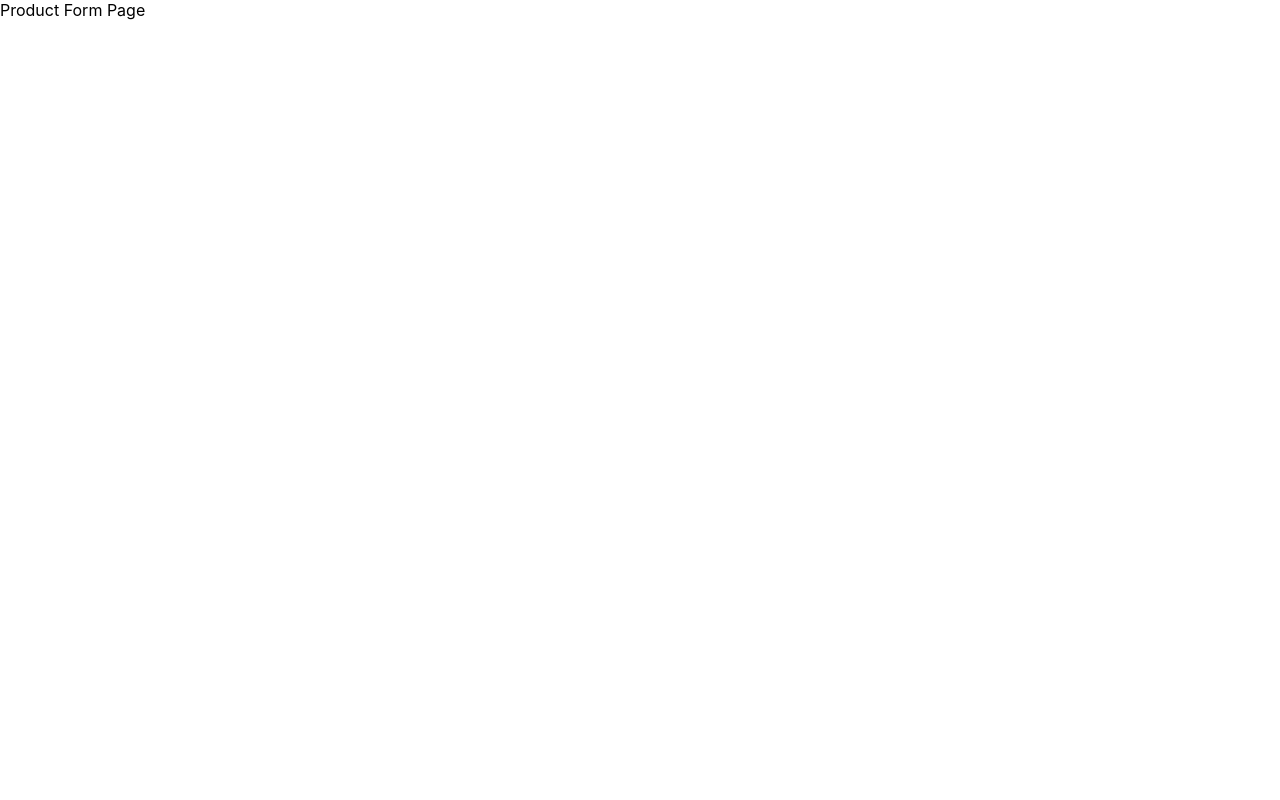
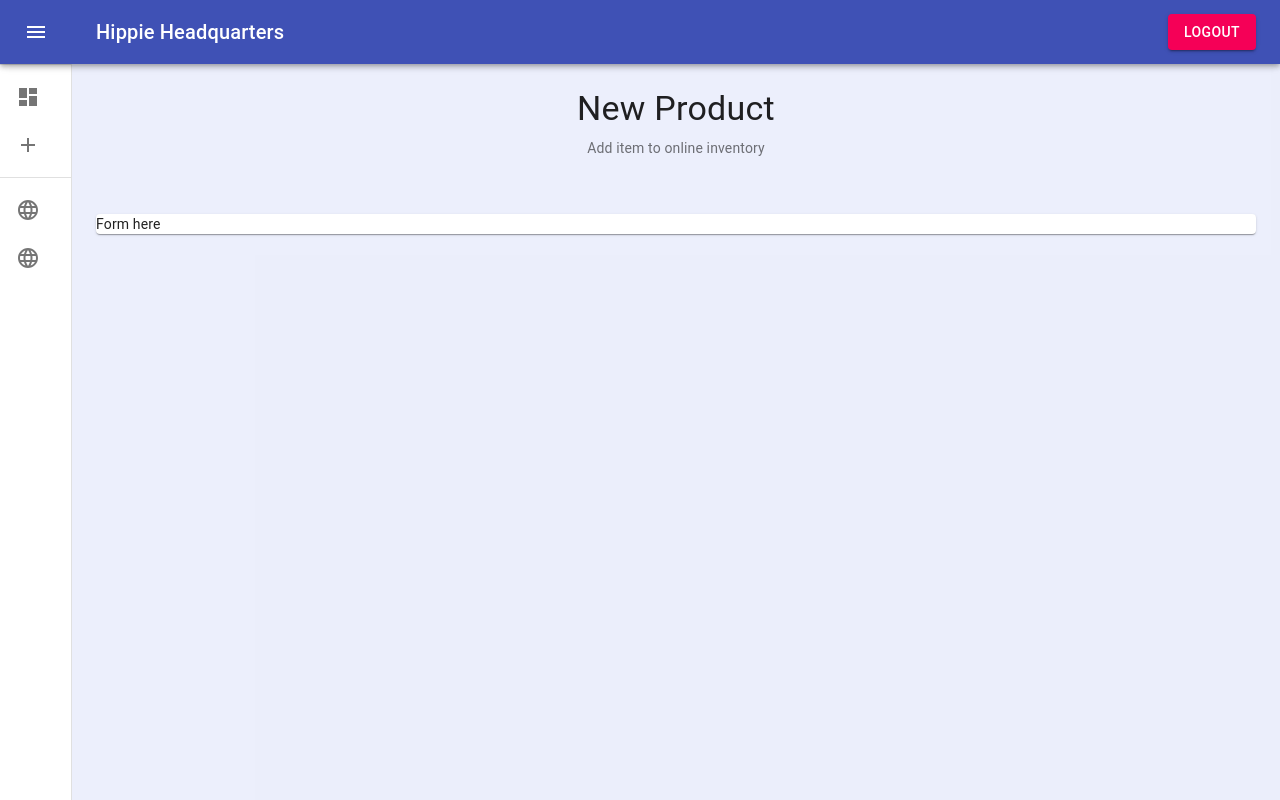
Before and after one commit to AaronMacken/e-Commerce-Controller, a React (Create React App) app: page /products/new in a window 1280 px wide. Built offline with nearby package versions, Linux system fonts and the light colour scheme.

Commit message:
Add title styling to pages

```diff
--- a/package.json
+++ b/package.json
@@ -8,11 +8,13 @@
     "@testing-library/jest-dom": "^4.2.4",
     "@testing-library/react": "^9.4.0",
     "@testing-library/user-event": "^7.2.1",
+    "formik": "^2.0.8",
     "react": "^16.12.0",
     "react-dom": "^16.12.0",
     "react-router-dom": "^5.1.2",
     "react-scripts": "3.3.0",
-    "recharts": "^2.0.0-beta.1"
+    "recharts": "^2.0.0-beta.1",
+    "yup": "^0.28.0"
   },
   "scripts": {
     "start": "react-scripts start",
--- a/src/components/ProductForm.js
+++ b/src/components/ProductForm.js
@@ -1,11 +1,68 @@
-import React, { Component } from 'react'
+import React, { Component } from "react";
+import { Formik, Form, Field, ErrorMessage } from "formik";
+import { makeStyles } from "@material-ui/core/styles";
+import * as Yup from "yup";
+import Navbar from "../components/Navbar";
+import { Grid, Paper, Input, Typography, Container } from "@material-ui/core";
 
-export default class ProductForm extends Component {
-    render() {
-        return (
-            <div>
-                Product Form Page
-            </div>
-        )
-    }
+const useStyles = makeStyles(theme => ({
+  root: {
+    display: "flex"
+  },
+  appBarSpacer: theme.mixins.toolbar,
+  content: {
+    flexGrow: 1,
+    height: "100vh",
+    overflow: "auto",
+    backgroundColor: "#c0cbff40"
+  },
+  titleWrapper: {
+    padding: theme.spacing(3)
+  },
+  title: {
+    marginBottom: theme.spacing(1)
+  },
+  container: {
+    paddingTop: theme.spacing(4),
+    paddingBottom: theme.spacing(4)
+  },
+  gridItem: {
+    margin: "auto"
+  }
+}));
+
+export default function ProductForm() {
+  const classes = useStyles();
+  return (
+    <div className={classes.root}>
+      <Navbar />
+      <main className={classes.content}>
+        <div className={classes.appBarSpacer} />
+        <div className={classes.titleWrapper}>
+          <Typography
+            component="h1"
+            variant="h4"
+            color="textPrimary"
+            align="center"
+            className={classes.title}
+          >
+            New Product
+          </Typography>
+          <Typography
+            display="block"
+            variant="p"
+            color="textSecondary"
+            align="center"
+          >
+            Add item to online inventory
+          </Typography>
+        </div>
+        <Container maxWidth="lg" className={classes.container}>
+         <Paper>
+             Form here
+         </Paper>
+        </Container>
+      </main>
+    </div>
+  );
 }
--- a/src/containers/Products.js
+++ b/src/containers/Products.js
@@ -1,39 +1,38 @@
-import React from 'react';
-import Navbar from '../components/Navbar';
-import { makeStyles } from '@material-ui/core/styles';
-import Container from '@material-ui/core/Container';
-import { Grid } from '@material-ui/core';
-import { Paper } from '@material-ui/core';
-import { Input } from '@material-ui/core';
-import { Typography } from '@material-ui/core';
-import ProductItem from './ProductItem';
+import React from "react";
+import Navbar from "../components/Navbar";
+import { makeStyles } from "@material-ui/core/styles";
+import Container from "@material-ui/core/Container";
+import { Grid, Paper, Input, Typography } from "@material-ui/core";
+import ProductItem from "./ProductItem";
 
 const useStyles = makeStyles(theme => ({
   root: {
-        display: 'flex'
+    display: "flex"
   },
   appBarSpacer: theme.mixins.toolbar,
   content: {
     flexGrow: 1,
-        height: '100vh',
-        overflow: 'auto',
+    height: "100vh",
+    overflow: "auto",
     backgroundColor: "#c0cbff40"
-    },
-    title: {
-        fontSize: '10rem'
   },
   container: {
     paddingTop: theme.spacing(4),
     paddingBottom: theme.spacing(4)
   },
-    gridItem: {
-        margin: 'auto'
+  titleWrapper: {
+    padding: theme.spacing(3)
+  },
+  title: {
+    marginBottom: theme.spacing(1)
   },
   searchBar: {
-        width: '100%'
+    width: "100%"
+  },
+  gridItem: {
+    margin: "auto"
   }
 }));
-
 
 export default function Products() {
   const classes = useStyles();
@@ -43,38 +42,66 @@ export default function Products() {
       <main className={classes.content}>
         {/* AppBarSpacer div class for top margin */}
         <div className={classes.appBarSpacer} />
+        <div className={classes.titleWrapper}>
+          <Typography
+            component="h1"
+            variant="h4"
+            color="textPrimary"
+            align="center"
+            className={classes.title}
+          >
+            Products
+          </Typography>
+          <Typography
+            display="block"
+            variant="p"
+            color="textSecondary"
+            align="center"
+          >
+            See products, edit & delete
+          </Typography>
+        </div>
+
         <Container maxWidth="lg" className={classes.container}>
-
           <Grid container spacing={3}>
-
             {/* grid items */}
             <Grid item xs={12}>
-                            <Input placeholder="Search Products" className={classes.searchBar}></Input>
+              <Input
+                placeholder="Search Products"
+                className={classes.searchBar}
+              ></Input>
             </Grid>
-
 
             <Grid item xs={12} className={classes.gridItem}>
               <Paper>
-                                <ProductItem img="https://hemp-xr.com/wp-content/uploads/2019/12/hemp-xr-oil.jpg"
-                                price={14.99} title="CBD Oil Product 1"/>
+                <ProductItem
+                  img="https://hemp-xr.com/wp-content/uploads/2019/12/hemp-xr-oil.jpg"
+                  price={14.99}
+                  title="CBD Oil Product 1"
+                />
               </Paper>
             </Grid>
             <Grid item xs={12} className={classes.gridItem}>
               <Paper>
-                                <ProductItem img="https://hemp-xr.com/wp-content/uploads/2019/12/hemp-xr-oil.jpg"
-                                price={20.99} title="CBD Oil Product 2"/>
+                <ProductItem
+                  img="https://hemp-xr.com/wp-content/uploads/2019/12/hemp-xr-oil.jpg"
+                  price={20.99}
+                  title="CBD Oil Product 2"
+                />
               </Paper>
             </Grid>
             <Grid item xs={12} className={classes.gridItem}>
               <Paper>
-                                <ProductItem img="https://hemp-xr.com/wp-content/uploads/2019/12/hemp-xr-oil.jpg"
-                                price={4.99} title="CBD Oil Product 3"/>
+                <ProductItem
+                  img="https://hemp-xr.com/wp-content/uploads/2019/12/hemp-xr-oil.jpg"
+                  price={4.99}
+                  title="CBD Oil Product 3"
+                />
               </Paper>
             </Grid>
-
           </Grid>
         </Container>
       </main>
     </div>
-    )
+  );
 }
```
Also changed, not shown: 1 other file (tests, documents, lock files or other folders). Lines whose indentation alone changed are shown as unchanged.
